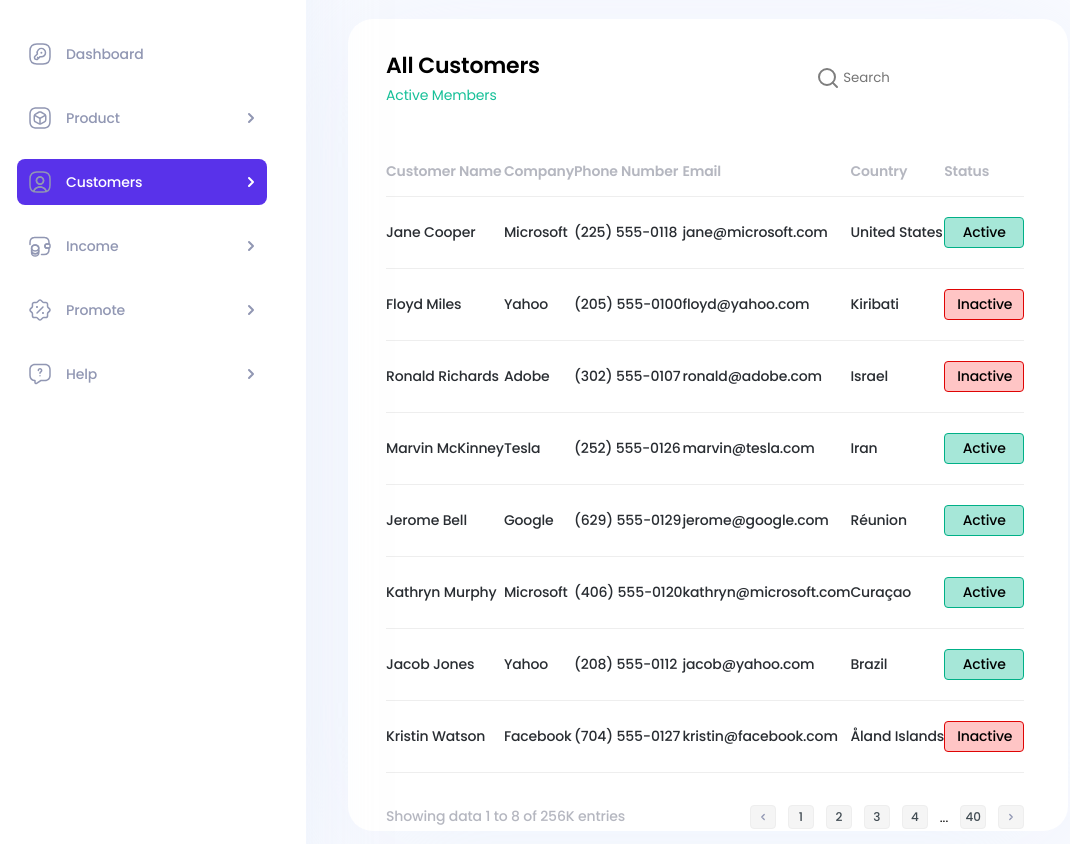
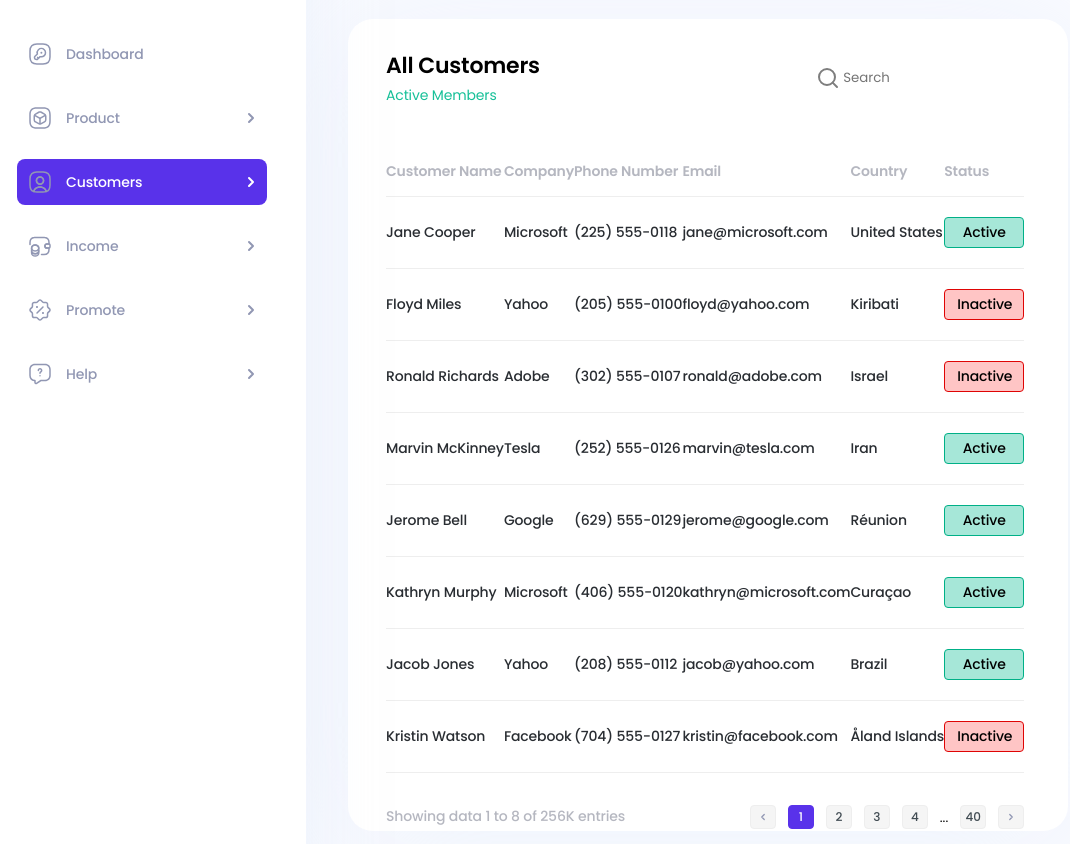
Before and after one commit to OlenaHras/dashboard, a plain HTML site: page index.html in a window 1280 px wide. Shown: the part 108-952 px from the top of the page, without its empty margins (0-1070 px from the left). Drawn offline with Linux system fonts and the light colour scheme.

Commit message:
add active pagination button

```diff
--- a/index.html
+++ b/index.html
@@ -228,7 +228,7 @@
                     </svg>
                   </button>
                 </li>
-                <li><button class="pagination__button">1</button></li>
+                <li><button class="pagination__button active">1</button></li>
                 <li><button class="pagination__button">2</button></li>
                 <li><button class="pagination__button">3</button></li>
                 <li><button class="pagination__button">4</button></li>
--- a/scss/_pagination.scss
+++ b/scss/_pagination.scss
@@ -53,6 +53,11 @@
       color: #fff;
       background: #5932ea;
     }
+    &.active {
+      border: 1px solid #5932ea;
+      color: #fff;
+      background: #5932ea;
+    }
   }
 
   &__button:hover .pagination__arrow use {
```
Also changed, not shown: css/index.css, 1 other file.
